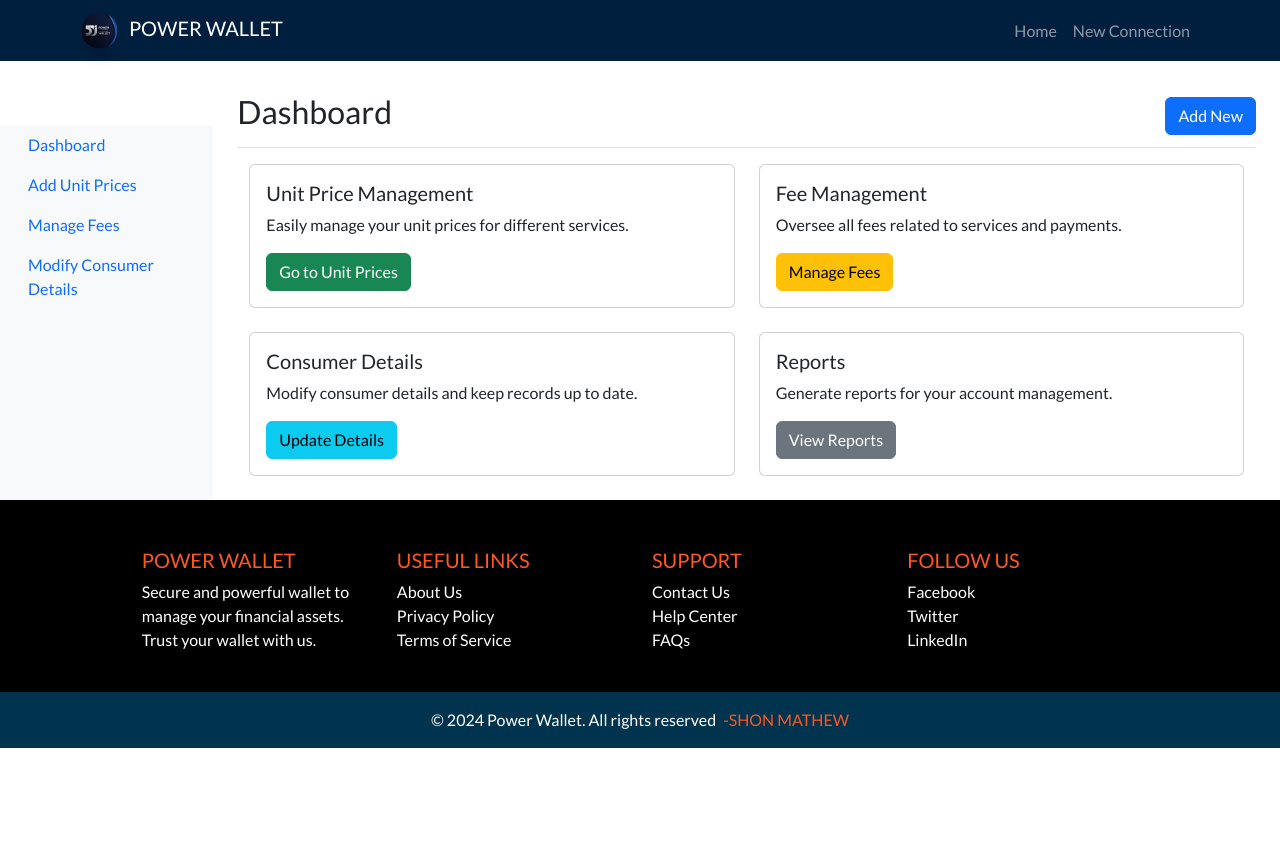
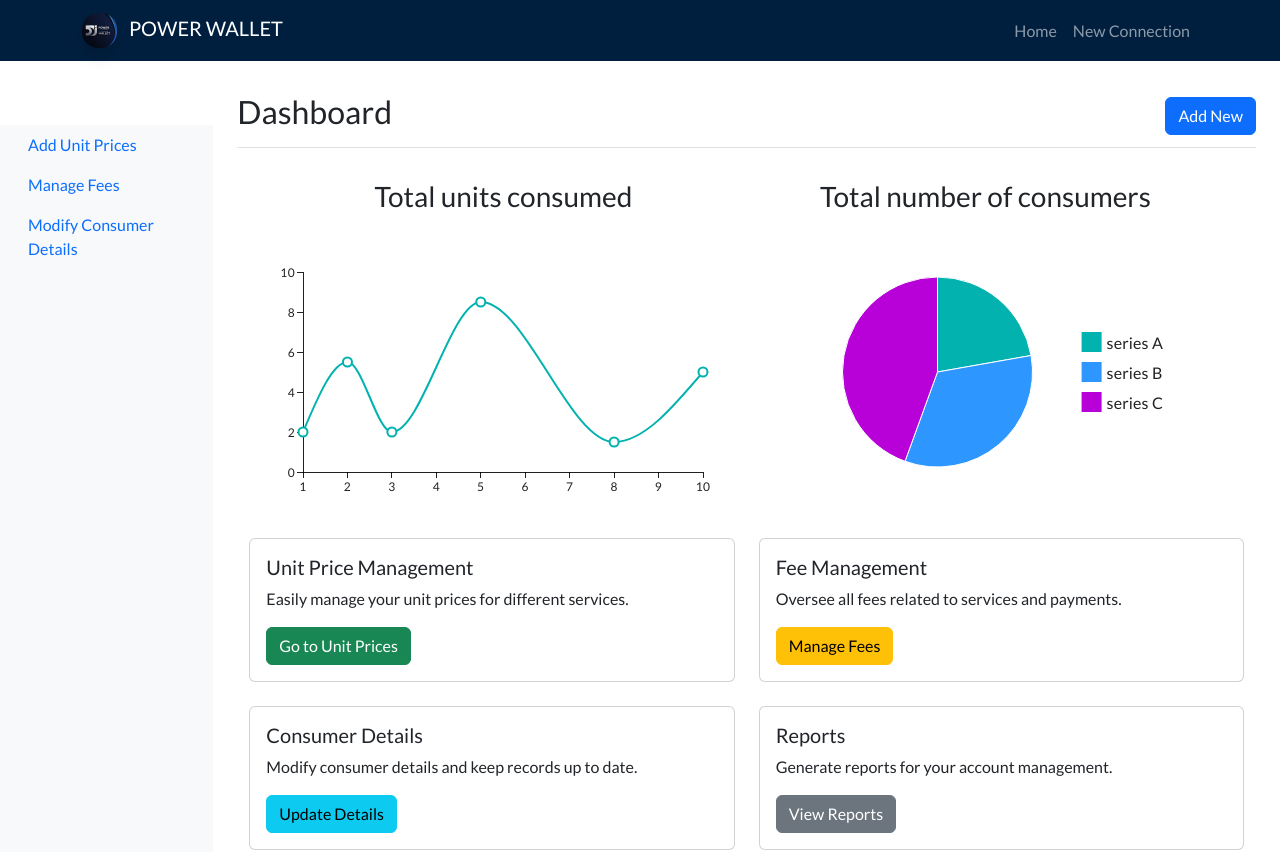
Before and after one commit to shonmathew19/power-wallet, a React (Vite) app: page /dashboard in a window 1280 px wide. Shown: the top 852 px of the page. Before the commit the page ends 800 px from the top, so only its background shows below. Built offline with nearby package versions, Linux system fonts and the light colour scheme.

Commit message:
new role logics

```diff
--- a/package.json
+++ b/package.json
@@ -10,6 +10,10 @@
     "preview": "vite preview"
   },
   "dependencies": {
+    "@emotion/react": "^11.13.3",
+    "@emotion/styled": "^11.13.0",
+    "@mui/material": "^6.1.5",
+    "@mui/x-charts": "^7.21.0",
     "bootstrap": "^5.3.3",
     "react": "^18.3.1",
     "react-bootstrap": "^2.10.5",
--- a/src/pages/Dashboard.jsx
+++ b/src/pages/Dashboard.jsx
@@ -1,5 +1,8 @@
 import React from 'react';
 import { Link } from 'react-router-dom';
+import { LineChart } from '@mui/x-charts/LineChart';
+
+import { PieChart } from '@mui/x-charts/PieChart';
 
 const Dashboard = () => {
   return (
@@ -9,13 +12,13 @@ const Dashboard = () => {
         <nav className="col-md-3 col-lg-2 d-md-block bg-light sidebar mt-5  "  >
           <div className="position-sticky">
             <ul className="nav flex-column dashboard-sidebar " >
-              <li className="nav-item">
+              {/* <li className="nav-item">
                 <a className="nav-link active" href="#">
                   Dashboard
                 </a>
-              </li>
+              </li> */}
+
               <li className="nav-item">
-
                 <Link className="nav-link" to={'/set-unit-prices'} >
                   Add Unit Prices
                 </Link>
@@ -35,10 +38,45 @@ const Dashboard = () => {
         </nav>
 
         {/* Main Content */}
+
         <main className="col-md-9 ms-sm-auto col-lg-10 px-md-4">
+
+
           <div className="d-flex justify-content-between flex-wrap flex-md-nowrap align-items-center pt-3 pb-2 mb-3 border-bottom">
             <h1 className="h2">Dashboard</h1>
+
             <button className="btn btn-primary">Add New</button>
+          </div>
+          <div className='d-flex'>
+            <div className='d-flex flex-column m-3'>
+              <h3 className='text-center'>Total units consumed</h3>
+              <LineChart
+                xAxis={[{ data: [1, 2, 3, 5, 8, 10] }]}
+                series={[
+                  {
+                    data: [2, 5.5, 2, 8.5, 1.5, 5],
+                  },
+                ]}
+                width={500}
+                height={300}
+              />
+            </div>
+          <div className='d-flex flex-column m-3'>
+            <h3 className='text-center'>Total number of consumers</h3>
+          <PieChart
+              series={[
+                {
+                  data: [
+                    { id: 0, value: 10, label: 'series A' },
+                    { id: 1, value: 15, label: 'series B' },
+                    { id: 2, value: 20, label: 'series C' },
+                  ],
+                },
+              ]}
+              width={400}
+              height={200}
+            />
+          </div>
           </div>
 
           <div className="container">
@@ -98,8 +136,10 @@ const Dashboard = () => {
                   </div>
                 </div>
               </div>
+
             </div>
           </div>
+
         </main>
       </div>
     </div>
```
Also changed, not shown: 1 other file (tests, documents, lock files or other folders).
